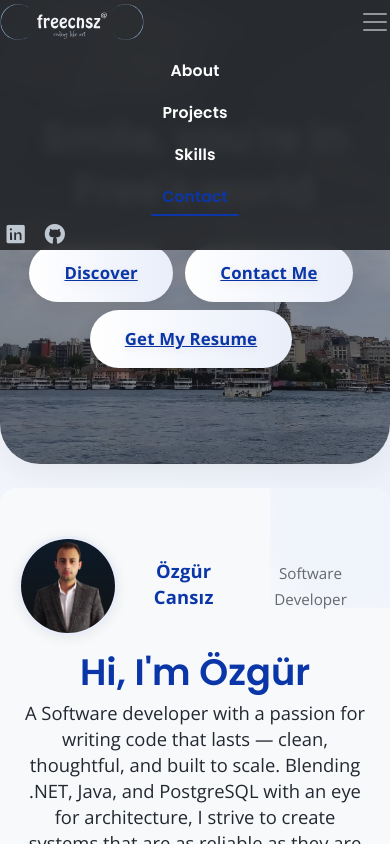
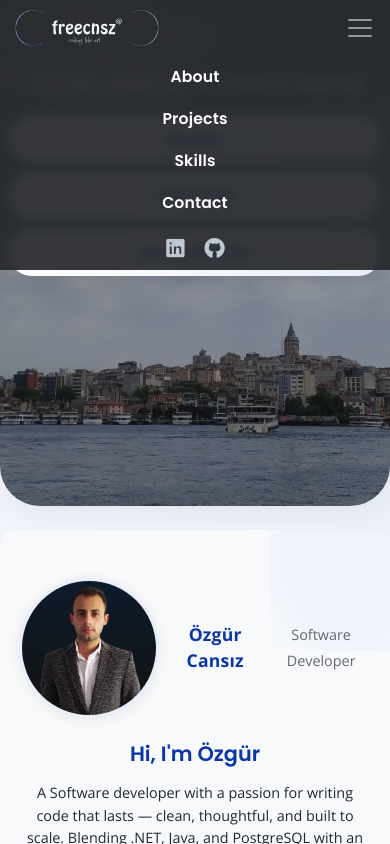
Before and after one commit to freecnsz/my-web-site, a plain HTML site: page index.html in a window 390 px wide. Both pictures are taken after a click on the button 375 px from the left and 28 px from the top of the page. Shown: the top 844 px of the page. Drawn offline with nearby package versions, Linux system fonts and the light colour scheme.

Commit message:
deploy bugs fixed to be shown as in local

```diff
--- a/css/styles.css
+++ b/css/styles.css
@@ -1,3 +1,70 @@
+/* Critical CSS to prevent layout shift */
+* {
+	box-sizing: border-box;
+}
+
+body, html {
+	margin: 0;
+	padding: 0;
+	width: 100%;
+	height: 100%;
+	overflow-x: hidden;
+	background: linear-gradient(135deg, #f7f9fb 0%, #e9eefa 100%);
+	font-family: 'Poppins', 'Open Sans', Arial, sans-serif;
+	color: #23272f;
+}
+
+.container {
+	max-width: 1200px;
+	margin: 0 auto;
+	padding: 0 15px;
+	width: 100%;
+}
+
+.row {
+	display: flex;
+	flex-wrap: wrap;
+	margin: 0 -15px;
+}
+
+.col-lg-6 {
+	flex: 0 0 50%;
+	max-width: 50%;
+	padding: 0 15px;
+}
+
+@media (max-width: 991.98px) {
+	.col-lg-6 {
+		flex: 0 0 100%;
+		max-width: 100%;
+	}
+}
+
+.navbar {
+	position: fixed;
+	top: 0;
+	left: 0;
+	right: 0;
+	z-index: 1030;
+	width: 100%;
+	background: rgba(36,38,42,0.98) !important;
+	border-radius: 0 0 1.5rem 1.5rem;
+	box-shadow: 0 2px 16px rgba(36,38,42,0.10);
+	font-weight: 600;
+	font-size: 0.875rem;
+	line-height: 0.875rem;
+}
+
+.header {
+	padding-top: 80px;
+	min-height: 100vh;
+	width: 100%;
+	background: linear-gradient(120deg, #e9eefa 0%, #f7f9fb 100%);
+	border-radius: 0 0 2.5rem 2.5rem;
+	box-shadow: 0 4px 32px rgba(36,38,42,0.08);
+	text-align: center;
+}
+
 /* Description: Master CSS file */
 
 /*****************************************
@@ -40,6 +107,7 @@ html {
 	background: linear-gradient(135deg, #f7f9fb 0%, #e9eefa 100%);
 	font-family: 'Poppins', 'Open Sans', Arial, sans-serif;
 	color: #23272f;
+	overflow-x: hidden;
 }
 
 body,
@@ -403,15 +471,6 @@ input[type='checkbox'] {
 /**********************/
 /*     Navigation     */
 /**********************/
-.navbar {
-	background: rgba(36,38,42,0.98) !important;
-	border-radius: 0 0 1.5rem 1.5rem;
-	box-shadow: 0 2px 16px rgba(36,38,42,0.10);
-	font-weight: 600;
-	font-size: 0.875rem;
-	line-height: 0.875rem;
-}
-
 .navbar .navbar-brand {
 	padding-top: 0.125rem;
 	padding-bottom: 0.125rem;
@@ -558,15 +617,6 @@ input[type='checkbox'] {
 /******************/
 /*     Header     */
 /******************/
-.header {
-	padding-top: 7rem;
-	padding-bottom: 5.5rem;
-	background: linear-gradient(120deg, #e9eefa 0%, #f7f9fb 100%);
-	border-radius: 0 0 2.5rem 2.5rem;
-	box-shadow: 0 4px 32px rgba(36,38,42,0.08);
-	text-align: center;
-}
-
 .header .h1-large {
 	margin-bottom: 1.75rem;
 	color: #ffffff;
@@ -2606,3 +2656,204 @@ a:hover {
 		height: 160px;
 	}
 }
+
+/* Enhanced Responsive Fixes */
+@media (max-width: 767.98px) {
+	body, html {
+		overflow-x: hidden;
+		width: 100%;
+	}
+
+	.container {
+		padding: 0 10px;
+		max-width: 100%;
+	}
+
+	.row {
+		margin: 0 -5px;
+	}
+
+	.col-lg-6 {
+		padding: 0 5px;
+	}
+
+	.navbar {
+		padding: 0.5rem 0;
+	}
+
+	.navbar .container {
+		padding: 0 15px;
+	}
+
+	.header {
+		padding-top: 70px;
+		padding-bottom: 2rem;
+		min-height: 60vh;
+	}
+
+	.header .h1-large {
+		font-size: 1.8rem;
+		line-height: 2.2rem;
+		margin-bottom: 1rem;
+	}
+
+	.modern-header-btn {
+		display: block;
+		width: 100%;
+		margin-bottom: 0.5rem;
+		margin-right: 0;
+		padding: 0.8rem 1.5rem;
+		font-size: 0.95rem;
+	}
+
+	.card-img-top {
+		max-height: 160px;
+	}
+
+	.pro-about-section-v2 {
+		padding: 2rem 0;
+	}
+
+	.pro-about-avatar-v2 img {
+		width: 120px;
+		height: 120px;
+	}
+
+	.pro-about-title-v2 {
+		font-size: 1.5rem;
+	}
+
+	.pro-about-lead-v2 {
+		font-size: 0.95rem;
+		line-height: 1.5rem;
+	}
+
+	.pro-about-highlights {
+		margin-top: 1.5rem;
+	}
+
+	.pro-about-highlight {
+		padding: 1rem;
+		margin-bottom: 1rem;
+	}
+
+	.pro-about-highlight-icon {
+		font-size: 1.5rem;
+		width: 50px;
+		height: 50px;
+	}
+
+	.pro-about-highlight-title {
+		font-size: 0.9rem;
+	}
+
+	.pro-about-highlight-desc {
+		font-size: 0.85rem;
+	}
+}
+
+@media (max-width: 575.98px) {
+	.container {
+		padding: 0 8px;
+	}
+
+	.row {
+		margin: 0 -4px;
+	}
+
+	.col-lg-6 {
+		padding: 0 4px;
+	}
+
+	.header .h1-large {
+		font-size: 1.5rem;
+		line-height: 1.8rem;
+	}
+
+	.modern-header-btn {
+		padding: 0.7rem 1.2rem;
+		font-size: 0.9rem;
+	}
+
+	.pro-about-avatar-v2 img {
+		width: 100px;
+		height: 100px;
+	}
+
+	.pro-about-title-v2 {
+		font-size: 1.3rem;
+	}
+
+	.pro-about-lead-v2 {
+		font-size: 0.9rem;
+		line-height: 1.4rem;
+	}
+
+	.pro-about-motto {
+		font-size: 0.85rem;
+		padding: 0.8rem;
+	}
+
+	.pro-about-tags {
+		flex-direction: column;
+		align-items: center;
+	}
+
+	.pro-about-tag {
+		margin: 0.2rem 0;
+		padding: 0.4rem 0.8rem;
+		font-size: 0.8rem;
+	}
+}
+
+@media (max-width: 991.98px) {
+	.pro-navbar-menu {
+		text-align: center;
+		margin: 1rem 0;
+	}
+
+	.pro-navbar-social {
+		justify-content: center;
+		margin-top: 1rem;
+	}
+
+	.pro-about-section-v2 {
+		padding: 3rem 0;
+	}
+
+	.pro-about-avatar-v2 {
+		margin-bottom: 2rem;
+	}
+
+	.pro-about-avatar-v2 img {
+		width: 140px;
+		height: 140px;
+	}
+
+	.avatar-name {
+		font-size: 1.1rem;
+	}
+
+	.avatar-title {
+		font-size: 0.9rem;
+	}
+}
+
+/* Fix for iOS Safari */
+@supports (-webkit-touch-callout: none) {
+	body, html {
+		-webkit-overflow-scrolling: touch;
+	}
+
+	.header {
+		-webkit-transform: translateZ(0);
+		transform: translateZ(0);
+	}
+}
+
+/* Fix for Android Chrome */
+@media screen and (-webkit-min-device-pixel-ratio: 0) {
+	body, html {
+		-webkit-text-size-adjust: 100%;
+	}
+}
--- a/index.html
+++ b/index.html
@@ -3,7 +3,7 @@
 
 <head>
   <meta charset="utf-8" />
-  <meta name="viewport" content="width=device-width, initial-scale=1, shrink-to-fit=no" />
+  <meta name="viewport" content="width=device-width, initial-scale=1.0, maximum-scale=1.0, user-scalable=no" />
 
   <!-- SEO Meta Tags -->
   <meta name="description" content="Özgür Cansız - Backend Developer, Java & .NET enthusiast. Explore my portfolio, projects, and skills in software engineering, backend development, and technology." />
@@ -57,17 +57,40 @@
   <!-- Webpage Title -->
   <title>Free's World</title>
 
-  <!-- Styles -->
+  <!-- Critical CSS for initial render -->
+  <style>
+    /* Critical CSS to prevent layout shift */
+    body, html { margin: 0; padding: 0; width: 100%; height: 100%; }
+    .navbar { position: fixed; top: 0; left: 0; right: 0; z-index: 1030; }
+    .header { padding-top: 80px; min-height: 100vh; }
+    .container { max-width: 1200px; margin: 0 auto; padding: 0 15px; }
+    .row { display: flex; flex-wrap: wrap; margin: 0 -15px; }
+    .col-lg-6 { flex: 0 0 50%; max-width: 50%; padding: 0 15px; }
+    @media (max-width: 991.98px) {
+      .col-lg-6 { flex: 0 0 100%; max-width: 100%; }
+    }
+  </style>
+
+  <!-- Preload critical resources -->
+  <link rel="preload" href="css/bootstrap.css" as="style" onload="this.onload=null;this.rel='stylesheet'">
+  <link rel="preload" href="css/fontawesome-all.css" as="style" onload="this.onload=null;this.rel='stylesheet'">
+  <link rel="preload" href="css/styles.css" as="style" onload="this.onload=null;this.rel='stylesheet'">
+
+  <!-- Fallback for browsers that don't support preload -->
+  <noscript>
+    <link href="css/bootstrap.css" rel="stylesheet" />
+    <link href="css/fontawesome-all.css" rel="stylesheet" />
+    <link href="css/styles.css" rel="stylesheet" />
+  </noscript>
+
+  <!-- Fonts -->
   <link rel="preconnect" href="https://fonts.gstatic.com" />
-  <link
-    href="https://fonts.googleapis.com/css2?family=Open+Sans:ital,wght@0,400;0,600;0,700;1,400&family=Poppins:wght@600&display=swap"
-    rel="stylesheet" />
-  <link href="css/bootstrap.css" rel="stylesheet" />
-  <link href="css/fontawesome-all.css" rel="stylesheet" />
-  <link href="css/styles.css" rel="stylesheet" />
+  <link href="https://fonts.googleapis.com/css2?family=Open+Sans:ital,wght@0,400;0,600;0,700;1,400&family=Poppins:wght@600&display=swap" rel="stylesheet" />
 
   <!-- Favicon  -->
   <link rel="icon" href="images/favicon.svg" />
+
+  <!-- EmailJS -->
   <script type="text/javascript" src="https://cdn.jsdelivr.net/npm/@emailjs/browser@4/dist/email.min.js"></script>
 
   <script type="text/javascript">
@@ -77,7 +100,6 @@
       });
     })();
   </script>
-
 
   <script type="text/javascript">
     function showFormMessage(type, message) {
```
